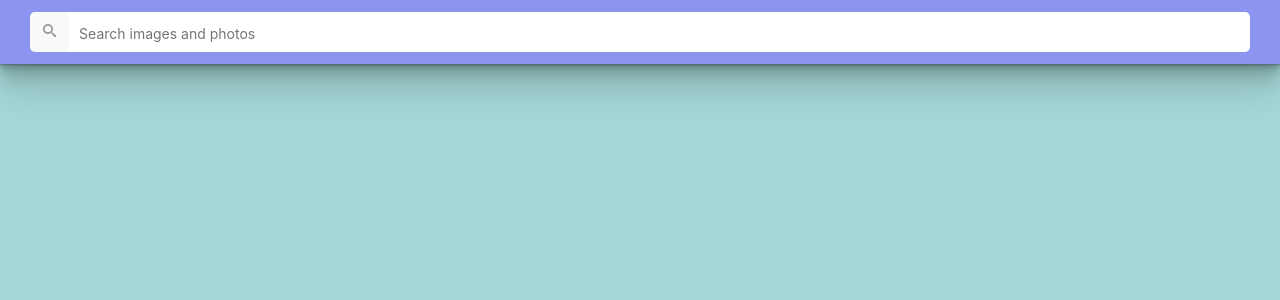
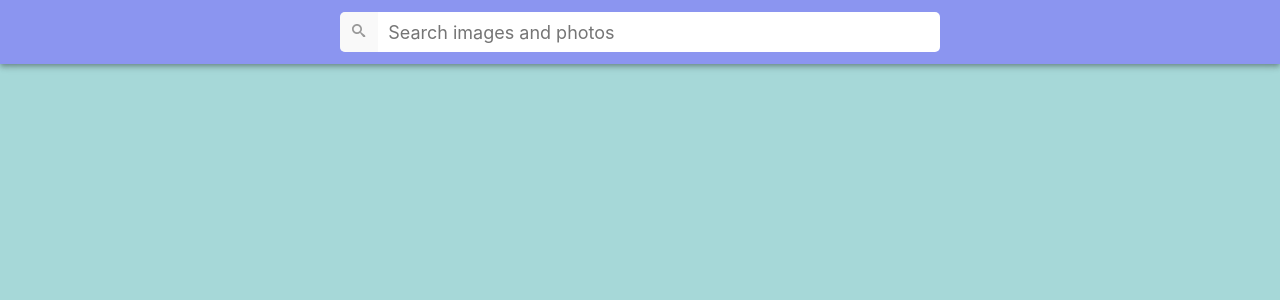
Before and after one commit to Maksym-Ocheretniuk/goit-react-hw-03-image-finder, a React (Create React App) app: page / in a window 1280 px wide. Shown: the top 300 px of the page. Built offline with nearby package versions, Linux system fonts and the light colour scheme.

Commit message:
upd final

```diff
--- a/src/components/ImageGallery/ImageGallery.module.css
+++ b/src/components/ImageGallery/ImageGallery.module.css
@@ -2,7 +2,7 @@
   display: grid;
   max-width: calc(100vw - 48px);
   grid-template-columns: repeat(auto-fill, minmax(320px, 1fr));
-  grid-gap: 20px;
+  grid-gap: 16px;
   margin-top: 20px;
   margin-bottom: 0;
   padding: 0;
--- a/src/components/ImageGalleryItem/ImageGalleryItem.module.css
+++ b/src/components/ImageGalleryItem/ImageGalleryItem.module.css
@@ -1,16 +1,18 @@
 .imageGalleryItem {
-  border-radius: 20px;
+  border-radius: 6px;
+  box-shadow: 0px 1px 3px 0px rgba(0, 0, 0, 0.2),
+    0px 1px 1px 0px rgba(0, 0, 0, 0.14), 0px 2px 1px -1px rgba(0, 0, 0, 0.12);
   overflow: hidden;
 }
 
 .imageGalleryItemImg {
   width: 100%;
-  height: 110%;
+  height: 260px;
   object-fit: cover;
   transition: transform 250ms cubic-bezier(0.4, 0, 0.2, 1);
 }
 
 .imageGalleryItemImg:hover {
-  transform: scale(1.05);
-  cursor: pointer;
+  transform: scale(1.03);
+  cursor: zoom-in;
 }
--- a/src/components/Searchbar/Searchbar.module.css
+++ b/src/components/Searchbar/Searchbar.module.css
@@ -12,9 +12,8 @@
 
   color: #ffffff;
   background-color: #8b95f0;
-  box-shadow: 0 1px 1px rgba(0, 0, 0, 0.11), 0 2px 2px rgba(0, 0, 0, 0.11),
-    0 4px 4px rgba(0, 0, 0, 0.11), 0 8px 8px rgba(0, 0, 0, 0.11),
-    0 16px 16px rgba(0, 0, 0, 0.11), 0 32px 32px rgba(0, 0, 0, 0.11);
+  box-shadow: 0px 2px 4px -1px rgba(0, 0, 0, 0.2),
+    0px 4px 5px 0px rgba(0, 0, 0, 0.14), 0px 1px 10px 0px rgba(0, 0, 0, 0.12);
 
   z-index: 10;
 }
@@ -24,6 +23,7 @@
   align-items: center;
 
   width: 100%;
+  max-width: 600px;
 
   background-color: rgb(255, 255, 255);
   border-radius: 5px;
@@ -60,9 +60,10 @@
   border: none;
   outline: none;
   padding-left: 10px;
+  padding-right: 4px;
 }
 
 .searchInput::placeholder {
   font: inherit;
-  font-size: 14px;
+  font-size: 18px;
 }
--- a/src/index.css
+++ b/src/index.css
@@ -22,6 +22,8 @@ body {
   -moz-osx-font-smoothing: grayscale;
 
   background-color: rgb(166, 216, 216);
+  width: 100vw;
+  height: 100vh;
 }
 
 body._lock {
```
